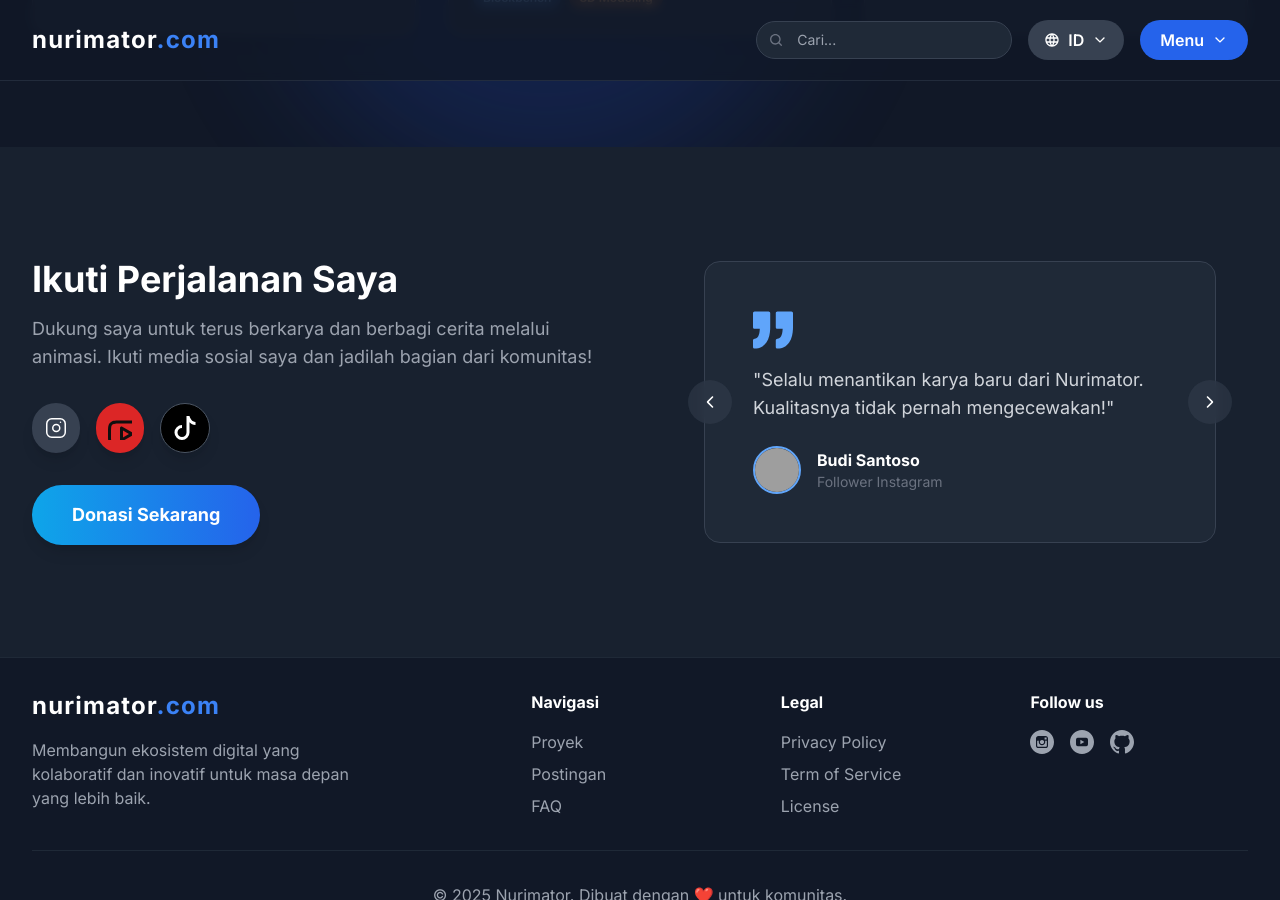
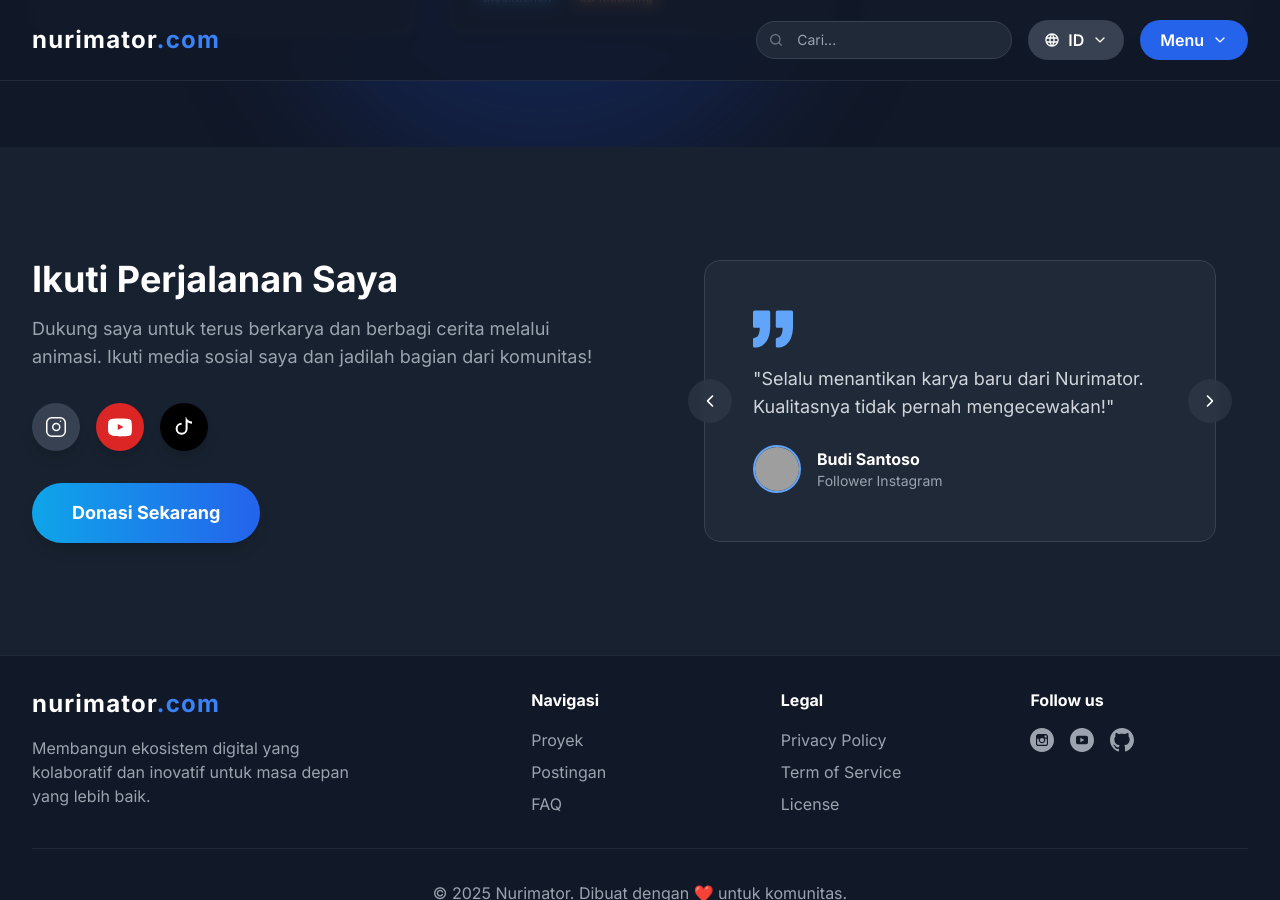
Before and after one commit to nurimator/n.dayverse.id, a Jekyll site: the page built from index.html, in a window 1280 px wide and 900 px high, scrolled down 1957 px. Built offline with Jekyll 4.4.1, drawn with Linux system fonts in a browser that asks for light colours; nearby versions of some CDN libraries; grey boxes are pictures that could not be loaded.

```diff
--- a/index.html
+++ b/index.html
@@ -294,20 +294,27 @@ lang: id
 
                         <!-- Social Media Buttons -->
                         <div class="flex flex-row gap-4 justify-center lg:justify-start mb-8">
-                            <a href="https://www.instagram.com/nurimator" aria-label="Instagram" class="flex items-center justify-center p-3 bg-gray-700 text-white rounded-full hover:bg-gray-600 transition-colors duration-300 shadow-lg">
+                            <!-- Instagram -->
+                            <a href="https://www.instagram.com/nurimator" aria-label="Instagram"
+                                class="flex items-center justify-center p-3 bg-gray-700 text-white rounded-full hover:bg-gray-600 transition-colors duration-300 shadow-lg">
                                 <svg xmlns="http://www.w3.org/2000/svg" width="24" height="24" fill="currentColor" viewBox="0 0 24 24">
-                                    <path d="M7.75 2h8.5A5.75 5.75 0 0 1 22 7.75v8.5A5.75 5.75 0 0 1 16.25 22h-8.5A5.75 5.75 0 0 1 2 16.25v-8.5A5.75 5.75 0 0 1 7.75 2Zm0 1.5A4.25 4.25 0 0 0 3.5 7.75v8.5A4.25 4.25 0 0 0 7.75 20.5h8.5A4.25 4.25 0 0 0 20.5 16.25v-8.5A4.25 4.25 0 0 0 16.25 3.5h-8.5Zm8.75 2a.75.75 0 0 1 .102 1.493L16.5 7a.75.75 0 0 1-.102-1.493L16.5 5.5Zm-4.25 2.25a4.25 4.25 0 1 1 0 8.5a4.25 4.25 0 0 1 0-8.5Zm0 1.5a2.75 2.75 0 1 0 0 5.5a2.75 2.75 0 0 0 0-5.5Z"/>
+                                <path d="M7.75 2h8.5A5.75 5.75 0 0 1 22 7.75v8.5A5.75 5.75 0 0 1 16.25 22h-8.5A5.75 5.75 0 0 1 2 16.25v-8.5A5.75 5.75 0 0 1 7.75 2Zm0 1.5A4.25 4.25 0 0 0 3.5 7.75v8.5A4.25 4.25 0 0 0 7.75 20.5h8.5A4.25 4.25 0 0 0 20.5 16.25v-8.5A4.25 4.25 0 0 0 16.25 3.5h-8.5Zm8.75 2a.75.75 0 0 1 .102 1.493L16.5 7a.75.75 0 0 1-.102-1.493L16.5 5.5Zm-4.25 2.25a4.25 4.25 0 1 1 0 8.5a4.25 4.25 0 0 1 0-8.5Zm0 1.5a2.75 2.75 0 1 0 0 5.5a2.75 2.75 0 0 0 0-5.5Z"/>
                                 </svg>
                             </a>
-                            <a href="https://www.youtube.com/nurimator" aria-label="YouTube" class="flex items-center justify-center p-3 bg-red-600 text-white rounded-full hover:bg-red-700 transition-colors duration-300 shadow-lg">
-                                <svg xmlns="http://www.w3.org/2000/svg" width="24" height="24" fill="currentColor" viewBox="0 0 16 16">
-                                    <path fill-rule="evenodd" clip-rule="evenodd" d="M9.49614 7.13176C9.18664 6.9549 8.80639 6.95617 8.49807 7.13509C8.18976 7.31401 8 7.64353 8 8V16C8 16.3565 8.18976 16.686 8.49807 16.8649C8.80639 17.0438 9.18664 17.0451 9.49614 16.8682L16.4961 12.8682C16.8077 12.6902 17 12.3589 17 12C17 11.6411 16.8077 11.3098 16.4961 11.1318L9.49614 7.13176ZM13.9844 12L10 14.2768V9.72318L13.9844 12Z" fill="#0F0F0F"/>
-                                    <path fill-rule="evenodd" clip-rule="evenodd" d="M0 12C0 8.25027 0 6.3754 0.954915 5.06107C1.26331 4.6366 1.6366 4.26331 2.06107 3.95491C3.3754 3 5.25027 3 9 3H15C18.7497 3 20.6246 3 21.9389 3.95491C22.3634 4.26331 22.7367 4.6366 23.0451 5.06107C24 6.3754 24 8.25027 24 12C24 15.7497 24 17.6246 23.0451 18.9389C22.7367 19.3634 22.3634 19.7367 21.9389 20.0451C20.6246 21 18.7497 21 15 21H9C5.25027 21 3.3754 21 2.06107 20.0451C1.6366 19.7367 1.26331 19.3634 0.954915 18.9389C0 17.6246 0 15.7497 0 12ZM9 5H15C16.9194 5 18.1983 5.00275 19.1673 5.10773C20.0989 5.20866 20.504 5.38448 20.7634 5.57295C21.018 5.75799 21.242 5.98196 21.4271 6.23664C21.6155 6.49605 21.7913 6.90113 21.8923 7.83269C21.9973 8.80167 22 10.0806 22 12C22 13.9194 21.9973 15.1983 21.8923 16.1673C21.7913 17.0989 21.6155 17.504 21.4271 17.7634C21.242 18.018 21.018 18.242 20.7634 18.4271C20.504 18.6155 20.0989 18.7913 19.1673 18.8923C18.1983 18.9973 16.9194 19 15 19H9C7.08058 19 5.80167 18.9973 4.83269 18.8923C3.90113 18.7913 3.49605 18.6155 3.23664 18.4271C2.98196 18.242 2.75799 18.018 2.57295 17.7634C2.38448 17.504 2.20866 17.0989 2.10773 16.1673C2.00275 15.1983 2 13.9194 2 12C2 10.0806 2.00275 8.80167 2.10773 7.83269C2.20866 6.90113 2.38448 6.49605 2.57295 6.23664C2.75799 5.98196 2.98196 5.75799 3.23664 5.57295C3.49605 5.38448 3.90113 5.20866 4.83269 5.10773C5.80167 5.00275 7.08058 5 9 5Z" fill="#0F0F0F"/>
+
+                            <!-- YouTube -->
+                            <a href="https://www.youtube.com/nurimator" aria-label="YouTube"
+                                class="flex items-center justify-center p-3 bg-red-600 text-white rounded-full hover:bg-red-700 transition-colors duration-300 shadow-lg">
+                                <svg xmlns="http://www.w3.org/2000/svg" width="24" height="24" fill="currentColor" viewBox="0 0 24 24">
+                                <path d="M23.5 6.2a2.94 2.94 0 0 0-2.07-2.07C19.54 3.5 12 3.5 12 3.5s-7.54 0-9.43.63a2.94 2.94 0 0 0-2.07 2.07C0 8.09 0 12 0 12s0 3.91.5 5.8a2.94 2.94 0 0 0 2.07 2.07C4.46 21.5 12 21.5 12 21.5s7.54 0 9.43-.63a2.94 2.94 0 0 0 2.07-2.07c.5-1.89.5-5.8.5-5.8s0-3.91-.5-5.8zM9.75 15.02V8.98L15.5 12l-5.75 3.02z"/>
                                 </svg>
                             </a>
-                            <a href="https://www.tiktok.com/nurimator" aria-label="TikTok" class="flex items-center justify-center p-3 bg-black text-white rounded-full hover:bg-gray-900 transition-colors duration-300 shadow-lg border border-gray-600">
-                                <svg xmlns="http://www.w3.org/2000/svg" width="24" height="24" fill="currentColor" viewBox="0 0 16 16">
-                                  <path d="M9 0h1.98c.144.715.54 1.617 1.235 2.512C12.895 3.389 13.797 4 15 4v2c-1.753 0-3.07-.814-4-1.829V11a5 5 0 1 1-5-5v2a3 3 0 1 0 3 3V0Z"/>
+
+                            <!-- TikTok -->
+                            <a href="https://www.tiktok.com/nurimator" aria-label="TikTok"
+                                class="flex items-center justify-center p-3 bg-black text-white rounded-full hover:bg-gray-900 transition-colors duration-300 shadow-lg">
+                                <svg xmlns="http://www.w3.org/2000/svg" width="24" height="24" fill="currentColor" viewBox="0 0 24 24">
+                                <path d="M12 2h2.12c.17 1.1.81 2.29 2.23 3.24A7.13 7.13 0 0 0 20 6.6v2.09a6.97 6.97 0 0 1-4.39-1.47v6.61a6 6 0 1 1-6-6v2a4 4 0 1 0 4 4V2z"/>
                                 </svg>
                             </a>
                         </div>
@@ -346,7 +353,7 @@ lang: id
                                         <img src="https://i.pravatar.cc/150?u=a042581f4e29026704d" alt="Foto Pengguna 1" class="w-12 h-12 rounded-full mr-4 border-2 border-blue-400" onerror="this.onerror=null;this.src='https://placehold.co/48x48/1f2937/FFFFFF?text=AP';">
                                         <div>
                                             <h4 class="font-bold text-white">Andini Putri</h4>
-                                            <p class="text-sm text-gray-500">Subscriber YouTube</p>
+                                            <p class="text-sm text-gray-400">Subscriber YouTube</p>
                                         </div>
                                     </div>
                                 </div>
@@ -374,7 +381,7 @@ lang: id
                                         <img src="https://i.pravatar.cc/150?u=a042581f4e29026704e" alt="Foto Pengguna 2" class="w-12 h-12 rounded-full mr-4 border-2 border-blue-400" onerror="this.onerror=null;this.src='https://placehold.co/48x48/1f2937/FFFFFF?text=BS';">
                                         <div>
                                             <h4 class="font-bold text-white">Budi Santoso</h4>
-                                            <p class="text-sm text-gray-500">Follower Instagram</p>
+                                            <p class="text-sm text-gray-400">Follower Instagram</p>
                                         </div>
                                     </div>
                                 </div>
@@ -402,7 +409,7 @@ lang: id
                                         <img src="https://i.pravatar.cc/150?u=a042581f4e29026704f" alt="Foto Pengguna 3" class="w-12 h-12 rounded-full mr-4 border-2 border-blue-400" onerror="this.onerror=null;this.src='https://placehold.co/48x48/1f2937/FFFFFF?text=CL';">
                                         <div>
                                             <h4 class="font-bold text-white">Citra Lestari</h4>
-                                            <p class="text-sm text-gray-500">Penggemar TikTok</p>
+                                            <p class="text-sm text-gray-400">Penggemar TikTok</p>
                                         </div>
                                     </div>
                                 </div>
```
Also changed, not shown: other parts of index.html (+35 -0 lines).
